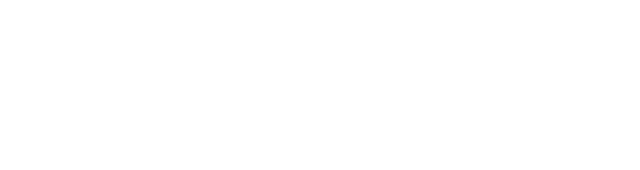
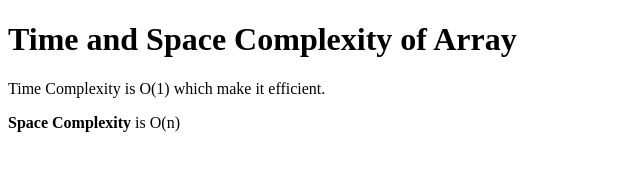
Before and after one commit to acciojob/time-and-space-complexity-ahad1512, a website: page main.html in a window 1280 px wide. Shown: the whole page, without its empty margins (0-640 px from the left). Drawn offline with Linux system fonts and the light colour scheme.

Commit message:
created a submission

```diff
--- a/main.html
+++ b/main.html
@@ -12,5 +12,7 @@
 </script>
 
 </body>
-
+<h1>Time and Space Complexity of Array</h1>
+	<p>Time Complexity is O(1) which make it efficient.</p>
+		<p><b>Space Complexity</b> is O(n)</p>
 </html>
```
